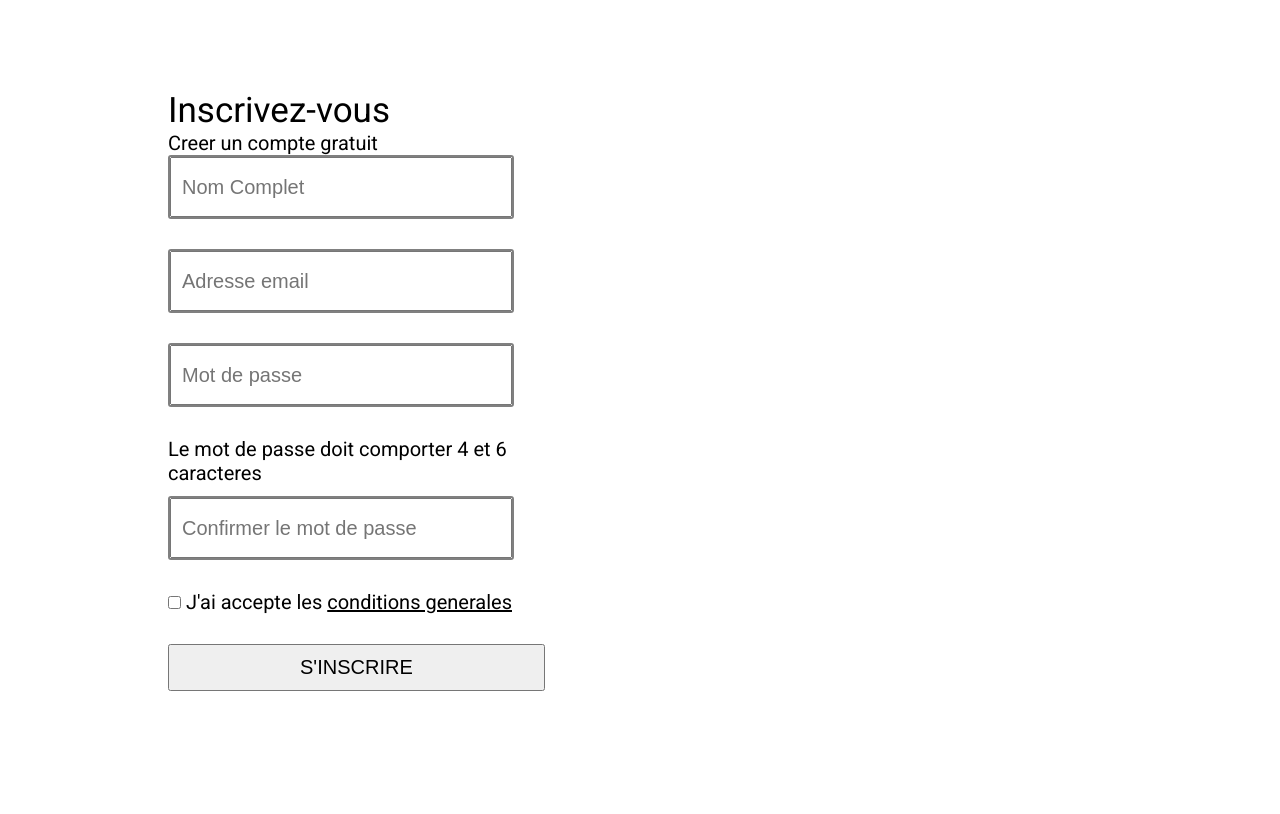
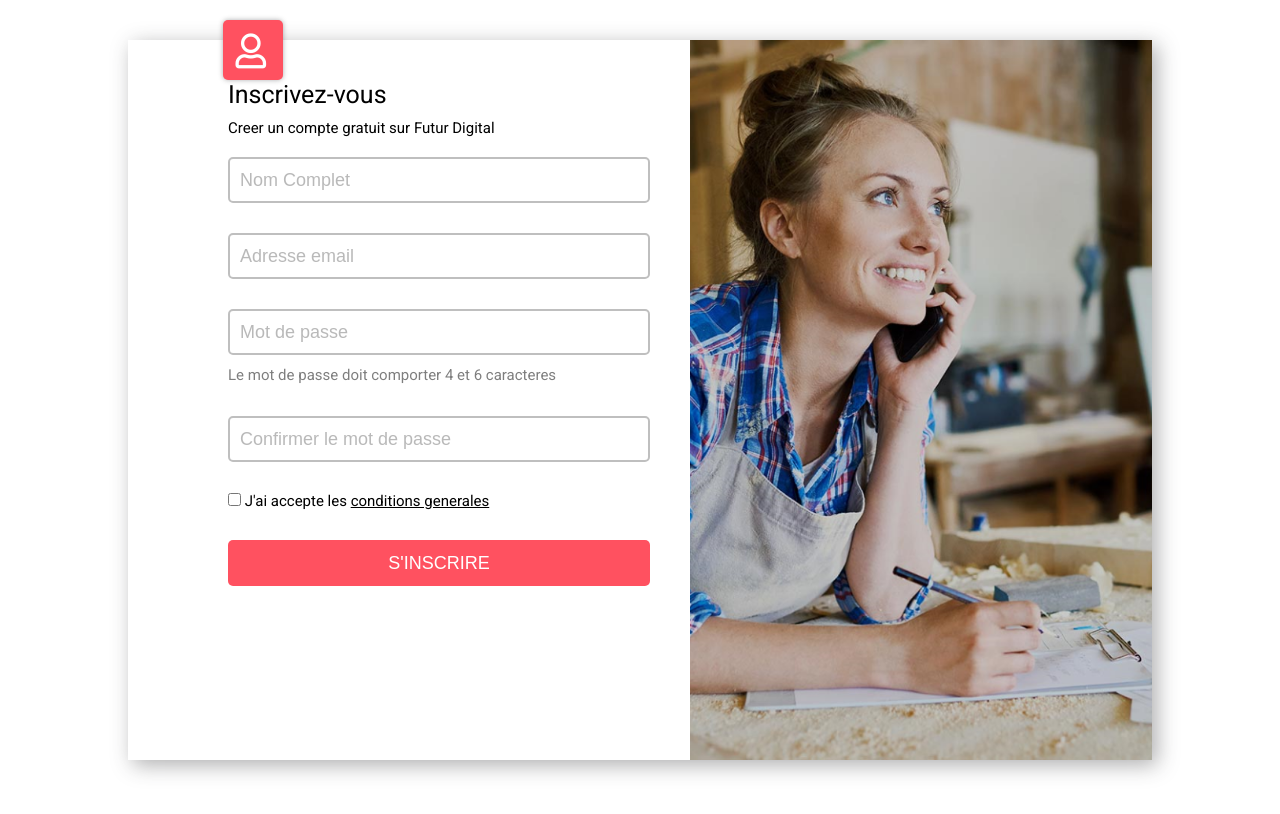
Before and after one commit to daydy225/Exo_test-integration, a plain HTML site: page index.html in a window 1280 px wide. Drawn offline with Linux system fonts and the light colour scheme.

Commit message:
Sauvegarde Exo login

```diff
--- a/index.html
+++ b/index.html
@@ -5,15 +5,21 @@
     <meta http-equiv="X-UA-Compatible" content="IE=edge" />
     <meta name="viewport" content="width=device-width, initial-scale=1.0" />
     <link rel="stylesheet" href="style.css" />
+    <link
+      rel="stylesheet"
+      href="https://use.fontawesome.com/releases/v5.15.4/css/all.css"
+      integrity="sha384-DyZ88mC6Up2uqS4h/KRgHuoeGwBcD4Ng9SiP4dIRy0EXTlnuz47vAwmeGwVChigm"
+      crossorigin="anonymous"
+    />
     <title>Test d'Interation</title>
   </head>
   <body>
     <div class="all-page">
-      <div class="icon"></div>
+      <div class="icon"><i class="far fa-user"></i></div>
       <section class="gauche">
         <div class="form-group">
           <h2>Inscrivez-vous</h2>
-          <p>Creer un compte gratuit</p>
+          <p>Creer un compte gratuit sur Futur Digital</p>
           <form action="">
             <div class="single-input">
               <label for="Nom-complet">
@@ -40,11 +46,13 @@
                   placeholder="Mot de passe"
                   class="input-form"
                 />
+                <br />
+                <br />
+                <span class="nbr-car">
+                  Le mot de passe doit comporter 4 et 6 caracteres
+                </span>
               </label>
             </div>
-            <p class="nbr-car">
-              Le mot de passe doit comporter 4 et 6 caracteres
-            </p>
             <br />
             <div class="single-input">
               <label for="Cmotdepasse">
--- a/style.css
+++ b/style.css
@@ -5,19 +5,27 @@
   padding: 0;
   box-sizing: border-box;
 }
+:root {
+  --bg-color: #fff;
+  --text-color: #282828;
+  --theme-color: #ff5160;
+  --light-gray: #686868;
+}
 
 html,
 body {
   height: 100vh;
   font-size: 10px; /*Font-size 10px = 1rem = 1em */
   font-family: "Roboto", sans-serif;
+  overflow: hidden;
 }
 
 div.all-page {
   width: 80vw;
-  height: 100vh;
+  height: 90vh;
   display: flex;
-  margin: 5rem auto;
+  margin: 4rem auto;
+  box-shadow: 5px 5px 20px rgba(52, 52, 54, 0.4);
 }
 
 section.gauche {
@@ -34,46 +42,75 @@ div.form-group {
   padding: 4em 4em;
 }
 
+div.icon {
+  height: 60px;
+  width: 60px;
+  background-color: var(--theme-color);
+  border-radius: 5px;
+  box-shadow: 0px 0px 5px rgba(52, 52, 54, 0.4);
+  margin-top: -2rem;
+  position: relative;
+  left: 9.5rem;
+}
+div.icon i {
+  font-size: 3.5em;
+  padding: 0.36em;
+  color: var(--bg-color);
+}
 div.form-group h2 {
-  font-size: 3.5em;
+  font-size: 2.5em;
   font-weight: 400;
 }
 
 div.form-group p {
-  font-size: 2em;
+  margin-top: 1rem;
+  font-size: 1.5em;
 }
 
 div.single-input {
-  width: 80%;
-  min-height: 50px;
-  border: 2px solid #808080;
-  border-radius: 3px;
+  width: 422px;
+  height: 46px;
+  border-radius: 4px;
+  margin-top: 2rem;
   margin-bottom: 3rem;
+  opacity: 0.5;
 }
 .input-form {
   width: 100%;
   padding-left: 1rem;
-  height: 60px;
-  font-size: 2em;
+  height: 100%;
+  border-radius: 5px;
+  border: 2px solid #808080;
+  font-size: 1.8em;
+  color: var(--light-gray);
+  outline: 0;
 }
-
-div.input-box {
-  font-size: 2em;
+input:focus {
+  border: 4px solid var(--theme-color);
+  border-radius: 5px;
 }
-
+div.input-box,
+.nbr-car {
+  font-size: 1.5em;
+}
 div.form-btn {
   margin-top: 3rem;
 }
 
 .btn {
-  padding: 1rem 13rem;
-  font-size: 2em;
+  width: 422px;
+  height: 46px;
+  font-size: 1.8em;
   text-align: center;
   text-transform: uppercase;
+  color: var(--bg-color);
+  background-color: var(--theme-color);
+  border: 0;
+  border-radius: 5px;
 }
 
 section.droite {
   background: url("Images/Image1.png") no-repeat;
   background-size: cover;
-  height: 100vh;
+  height: 90vh;
 }
```
Also changed, not shown: Images/Image1.png (added).
